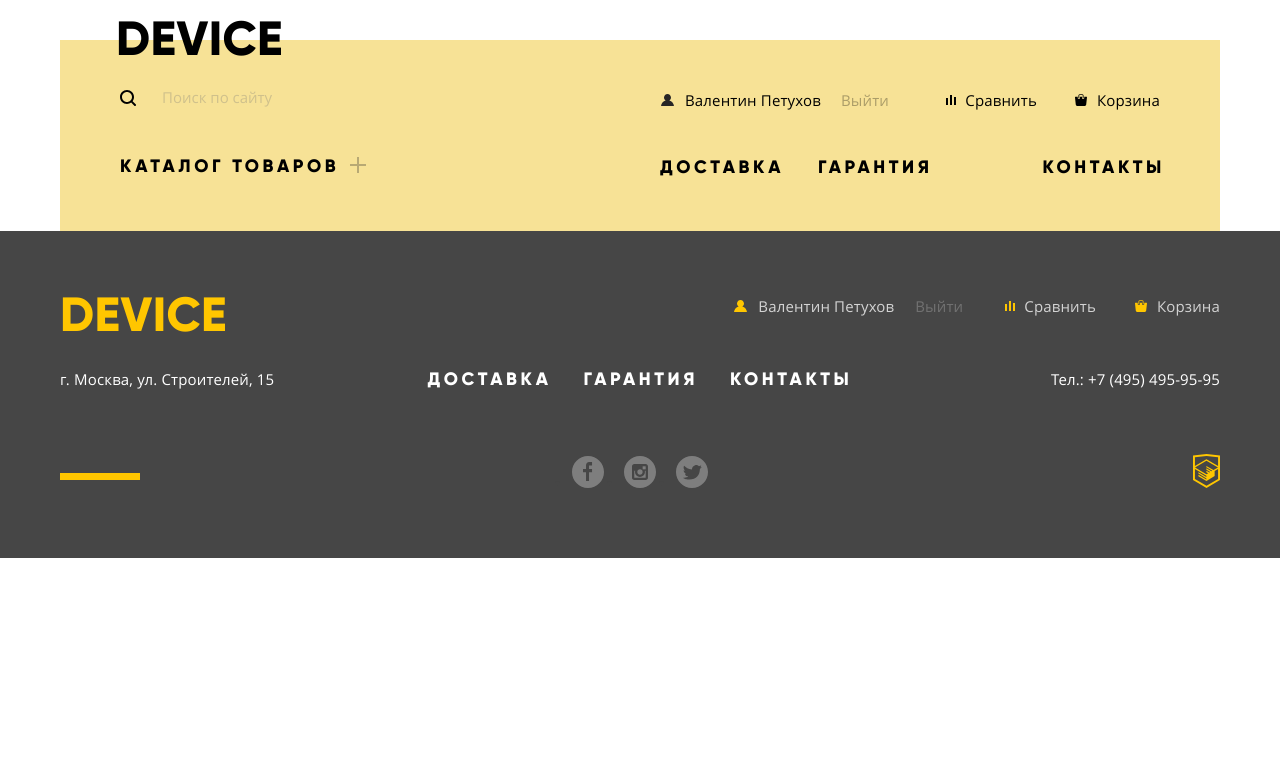
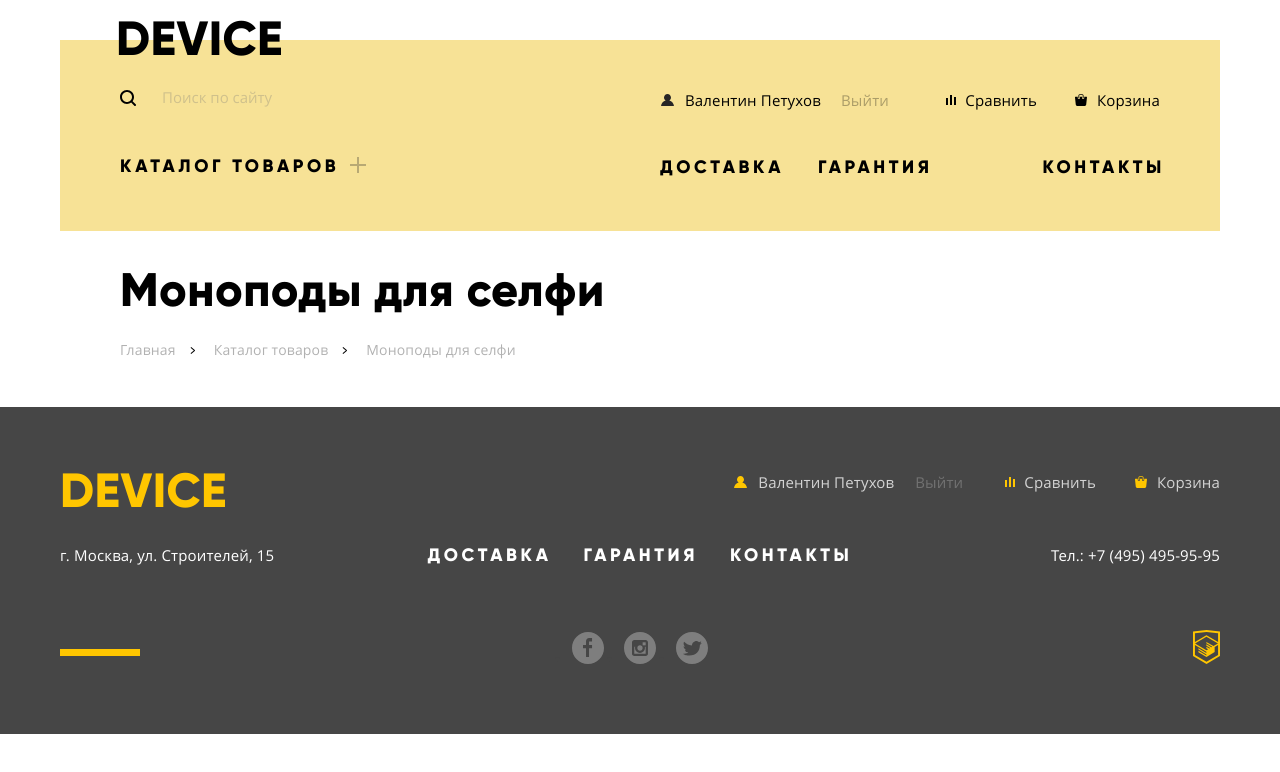
Before and after one commit to Run-Rabbit-Run/Device, a plain HTML site: page catalog.html in a window 1280 px wide. Drawn offline with Linux system fonts and the light colour scheme; files whose address does not match are found by name.

Commit message:
Блок с названием страницы
Сверстал блок с названием страницы каталога и breadscrumbs

```diff
--- a/catalog.html
+++ b/catalog.html
@@ -72,6 +72,23 @@
     </div>
   </header>
 
+  <main>
+    <section class="page-name position-wrapper">
+      <h2>Моноподы для селфи</h2>
+
+      <ul class="breadcrumbs">
+        <li>
+          <a href="#">Главная</a>
+        </li>
+        <li>
+          <a href="#">Каталог товаров</a>
+        </li>
+        <li>
+          <a href="#">Моноподы для селфи</a>
+        </li>
+      </ul>
+    </section>
+  </main>
 
   <footer class="footer">
     <div class="position-wrapper">
--- a/style.css
+++ b/style.css
@@ -1554,3 +1554,87 @@ body {
 .profile li:last-child {
   margin-right: 0;
 }
+
+/*--------------- Разметка Названия раздела ---------------*/
+
+.page-name {
+  padding-left: 60px;
+  padding-right: 60px;
+}
+
+.page-name h2 {
+  margin: 0;
+  padding: 0;
+  margin-top: 35px;
+  margin-bottom: 20px;
+
+  font-family: "Gilroy", sans-serif;
+  font-size: 47px;
+  line-height: 48px;
+  letter-spacing: 0.01em;
+  font-weight: 800;
+  color: #000000;
+}
+
+.breadcrumbs {
+  display: flex;
+  flex-wrap: wrap;
+
+  margin: 0;
+  padding: 0;
+  margin-bottom: 43px;
+
+  list-style: none;
+}
+
+.breadcrumbs li {
+  position: relative;
+
+  margin: 0;
+  padding: 0;
+  margin-right: 38px;
+}
+
+.breadcrumbs li:last-child {
+  margin-right: 0;
+}
+
+.breadcrumbs li:not(:last-child)::after,
+.breadcrumbs li:not(:last-child)::before {
+  content: "";
+  position: absolute;
+  top: 16px;
+  right: -18px;
+
+  width: 5px;
+  height: 1px;
+
+  background-color: #000000;
+}
+
+.breadcrumbs li:not(:last-child)::after {
+  transform: rotate(40deg) translateY(-2px);
+}
+.breadcrumbs li:not(:last-child)::before {
+  transform: rotate(-40deg) translateY(2px);
+}
+
+.breadcrumbs a {
+  text-decoration: none;
+  font-family: "Open Sans", "Arial", sans-serif;
+  font-size: 14px;
+  font-weight: 300;
+  line-height: 24px;
+  letter-spacing: 0.01;
+  color: #000000;
+
+  opacity: 0.3;
+}
+
+.breadcrumbs a:hover {
+  opacity: 0.6;
+}
+
+.breadcrumbs a:active {
+  opacity: 0.1;
+}
```
